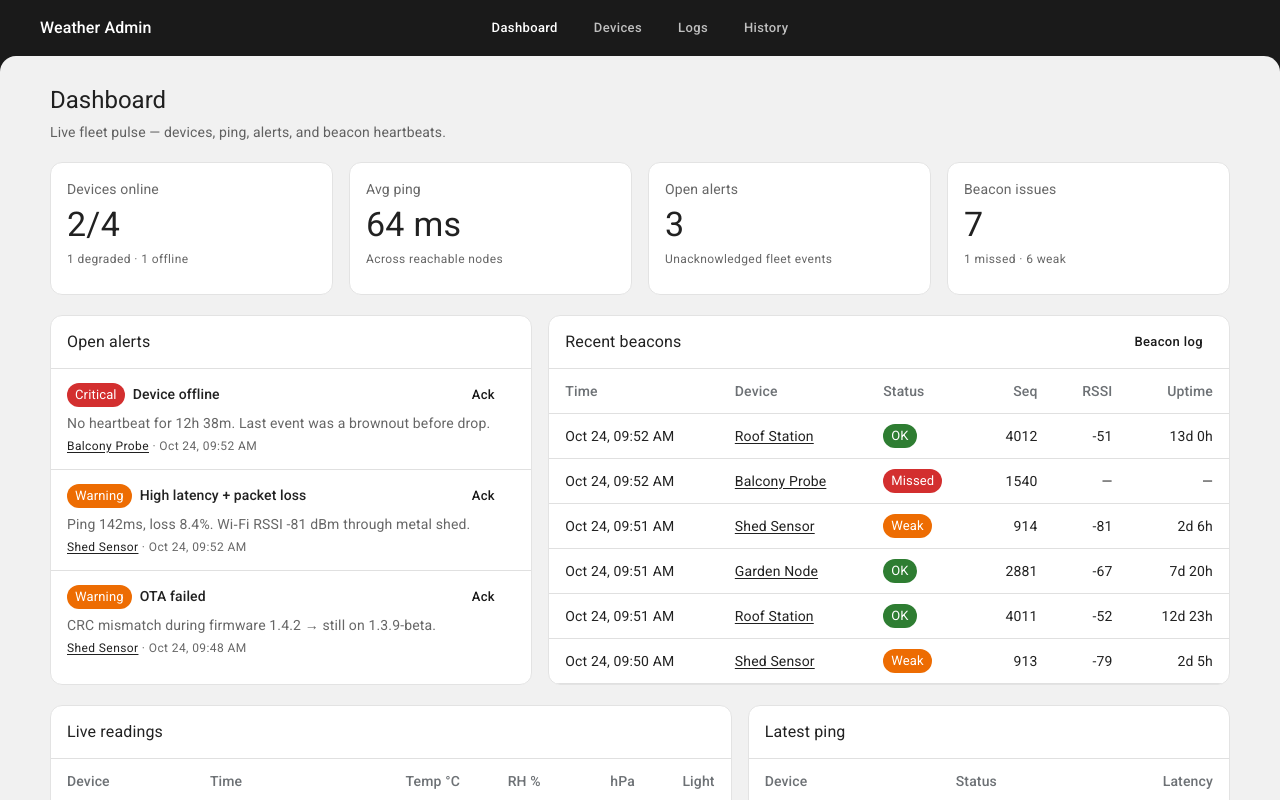
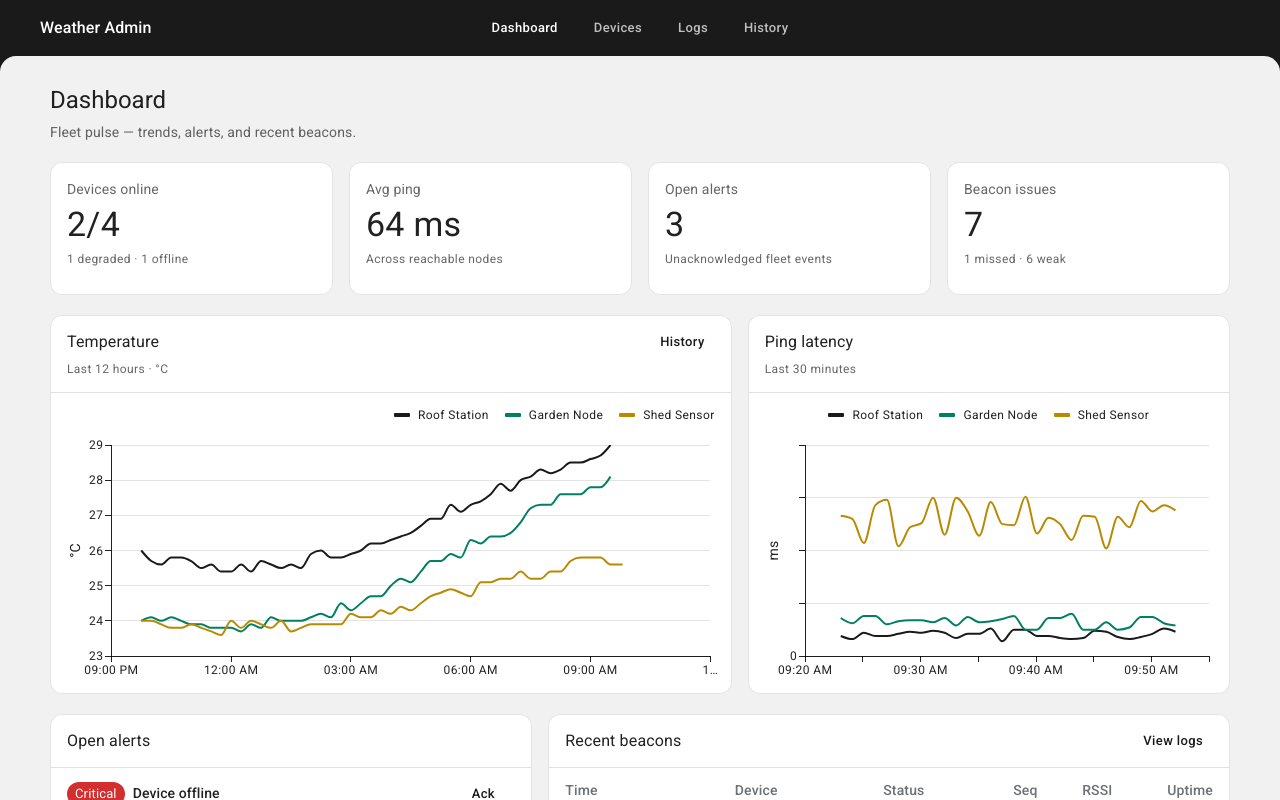
Before and after one commit to raiyansarker/weather-station, a React (Vite) app in the folder admin/: page / in a window 1280 px wide. Built offline with nearby package versions, Linux system fonts and the light colour scheme; some icons are missing.

Commit message:
feat(admin): show fleet charts on the dashboard
Drop duplicate live/ping tables now that trends cover the same
signal.

```diff
--- a/admin/src/pages/DashboardPage.tsx
+++ b/admin/src/pages/DashboardPage.tsx
@@ -18,9 +18,11 @@ import NetworkCheckIcon from '@mui/icons-material/NetworkCheck'
 import NotificationImportantIcon from '@mui/icons-material/NotificationImportant'
 import { Link as RouterLink } from 'react-router-dom'
 
+import { ChartPanel } from '../charts/ChartPanel'
+import { PingLatencyChart } from '../charts/PingLatencyChart'
+import { TemperatureChart } from '../charts/TemperatureChart'
 import { AlertSeverityChip } from '../components/AlertSeverityChip'
 import { BeaconStatusChip } from '../components/BeaconStatusChip'
-import { StatusChip } from '../components/StatusChip'
 import { formatBeaconUptime, formatTime } from '../data/demo'
 import { useFleet } from '../fleet/FleetContext'
 
@@ -59,10 +61,10 @@ function StatCard({
 
 export function DashboardPage() {
   const {
-    devices,
     beacons,
     alerts,
     liveReadings,
+    historyReadings,
     recentPings,
     fleetSummary,
     deviceName,
@@ -72,9 +74,8 @@ export function DashboardPage() {
 
   const openAlerts = alerts.filter((a) => !a.acknowledged)
   const recentBeacons = [...beacons].sort((a, b) => b.at.localeCompare(a.at)).slice(0, 6)
-  const dashboardDevices = settings.showOfflineOnDashboard
-    ? devices
-    : devices.filter((d) => d.status !== 'offline')
+  const chartDeviceIds = ['esp32-roof-01', 'esp32-garden-02', 'esp32-shed-03']
+  const allReadings = [...liveReadings, ...historyReadings]
 
   return (
     <Stack spacing={2.5}>
@@ -83,7 +84,7 @@ export function DashboardPage() {
           Dashboard
         </Typography>
         <Typography variant="body2" color="text.secondary">
-          Live fleet pulse — devices, ping, alerts, and beacon heartbeats.
+          Fleet pulse — trends, alerts, and recent beacons.
         </Typography>
       </Box>
 
@@ -119,6 +120,38 @@ export function DashboardPage() {
             subtitle={`${fleetSummary.missedBeacons} missed · ${fleetSummary.weakBeacons} weak`}
             icon={<CellTowerIcon />}
           />
+        </Grid>
+      </Grid>
+
+      <Grid container spacing={2}>
+        <Grid size={{ xs: 12, md: 7 }}>
+          <ChartPanel
+            title="Temperature"
+            subtitle={`Last 12 hours · ${settings.temperatureUnit === 'f' ? '°F' : '°C'}`}
+            action={
+              <Button component={RouterLink} to="/history" size="small">
+                History
+              </Button>
+            }
+          >
+            <TemperatureChart
+              readings={allReadings}
+              deviceIds={chartDeviceIds}
+              deviceLabel={deviceName}
+              temperatureUnit={settings.temperatureUnit}
+              height={260}
+            />
+          </ChartPanel>
+        </Grid>
+        <Grid size={{ xs: 12, md: 5 }}>
+          <ChartPanel title="Ping latency" subtitle="Last 30 minutes">
+            <PingLatencyChart
+              pings={recentPings}
+              deviceIds={chartDeviceIds}
+              deviceLabel={deviceName}
+              height={260}
+            />
+          </ChartPanel>
         </Grid>
       </Grid>
 
@@ -164,10 +197,10 @@ export function DashboardPage() {
                           to={`/devices/${a.deviceId}`}
                           variant="caption"
                           sx={{
-                          color: 'text.primary',
-                          textDecoration: 'underline',
-                          textUnderlineOffset: 2,
-                        }}
+                            color: 'text.primary',
+                            textDecoration: 'underline',
+                            textUnderlineOffset: 2,
+                          }}
                         >
                           {deviceName(a.deviceId)}
                         </Typography>
@@ -197,7 +230,7 @@ export function DashboardPage() {
             >
               <Typography variant="subtitle1">Recent beacons</Typography>
               <Button component={RouterLink} to="/logs" size="small">
-                Beacon log
+                View logs
               </Button>
             </Box>
             <Table size="small">
@@ -244,112 +277,6 @@ export function DashboardPage() {
           </Paper>
         </Grid>
       </Grid>
-
-      <Grid container spacing={2}>
-        <Grid size={{ xs: 12, md: 7 }}>
-          <Paper variant="outlined" sx={{ overflow: 'hidden' }}>
-            <Box sx={{ px: 2, py: 1.5, borderBottom: 1, borderColor: 'divider' }}>
-              <Typography variant="subtitle1">Live readings</Typography>
-            </Box>
-            <Table size="small">
-              <TableHead>
-                <TableRow>
-                  <TableCell>Device</TableCell>
-                  <TableCell>Time</TableCell>
-                  <TableCell align="right">Temp °C</TableCell>
-                  <TableCell align="right">RH %</TableCell>
-                  <TableCell align="right">hPa</TableCell>
-                  <TableCell align="right">Light</TableCell>
-                </TableRow>
-              </TableHead>
-              <TableBody>
-                {liveReadings.map((r) => (
-                  <TableRow key={r.id} hover>
-                    <TableCell>
-                      <Typography
-                        component={RouterLink}
-                        to={`/devices/${r.deviceId}`}
-                        variant="body2"
-                        sx={{
-                          color: 'text.primary',
-                          textDecoration: 'underline',
-                          textUnderlineOffset: 2,
-                        }}
-                      >
-                        {deviceName(r.deviceId)}
-                      </Typography>
-                    </TableCell>
-                    <TableCell>{formatTime(r.recordedAt)}</TableCell>
-                    <TableCell align="right">{r.temperatureC.toFixed(1)}</TableCell>
-                    <TableCell align="right">{r.relativeHumidityPct.toFixed(1)}</TableCell>
-                    <TableCell align="right">{r.pressureHpa.toFixed(1)}</TableCell>
-                    <TableCell align="right">{r.lightLevel}</TableCell>
-                  </TableRow>
-                ))}
-              </TableBody>
-            </Table>
-          </Paper>
-        </Grid>
-
-        <Grid size={{ xs: 12, md: 5 }}>
-          <Paper variant="outlined" sx={{ overflow: 'hidden' }}>
-            <Box sx={{ px: 2, py: 1.5, borderBottom: 1, borderColor: 'divider' }}>
-              <Typography variant="subtitle1">Latest ping</Typography>
-            </Box>
-            <Table size="small">
-              <TableHead>
-                <TableRow>
-                  <TableCell>Device</TableCell>
-                  <TableCell>Status</TableCell>
-                  <TableCell align="right">Latency</TableCell>
-                </TableRow>
-              </TableHead>
-              <TableBody>
-                {recentPings
-                  .slice(0, 4)
-                  .filter((p) => dashboardDevices.some((d) => d.id === p.deviceId))
-                  .map((p) => {
-                    const device = devices.find((d) => d.id === p.deviceId)!
-                    const highPing =
-                      settings.highlightHighPing &&
-                      p.ok &&
-                      p.latencyMs > settings.highPingMs
-                    return (
-                      <TableRow key={`${p.deviceId}-${p.at}`} hover>
-                        <TableCell>
-                          <Typography
-                            component={RouterLink}
-                            to={`/devices/${p.deviceId}`}
-                            variant="body2"
-                            sx={{
-                          color: 'text.primary',
-                          textDecoration: 'underline',
-                          textUnderlineOffset: 2,
-                        }}
-                          >
-                            {device.name}
-                          </Typography>
-                        </TableCell>
-                        <TableCell>
-                          <StatusChip status={device.status} />
-                        </TableCell>
-                        <TableCell
-                          align="right"
-                          sx={{
-                            color: highPing ? 'error.main' : 'inherit',
-                            fontWeight: highPing ? 600 : 400,
-                          }}
-                        >
-                          {p.ok ? `${p.latencyMs} ms` : 'timeout'}
-                        </TableCell>
-                      </TableRow>
-                    )
-                  })}
-              </TableBody>
-            </Table>
-          </Paper>
-        </Grid>
-      </Grid>
     </Stack>
   )
 }
```
